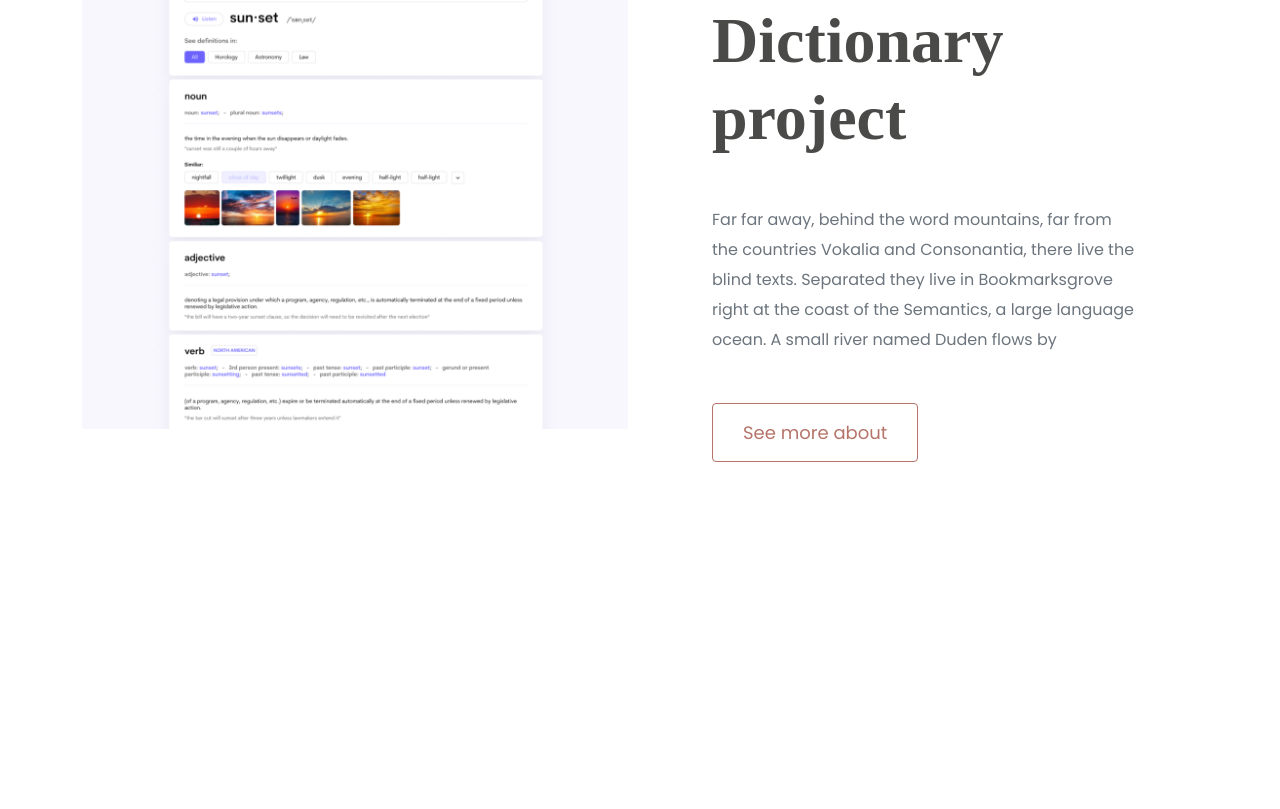
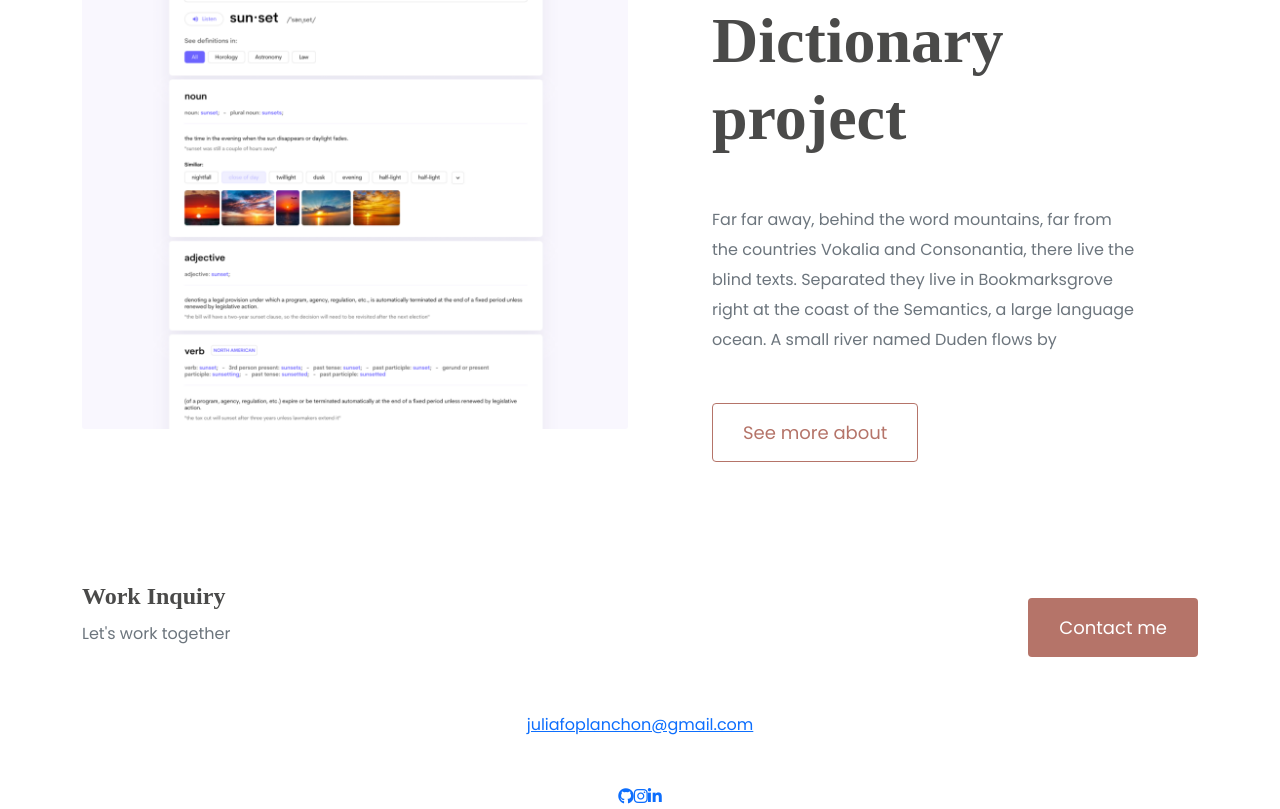
Before and after one commit to jujuPlanchon/Final-project-responsive, a plain HTML site: page index.html in a window 1280 px wide. Shown: the part 2475-3284 px from the top of the page. Before the commit the page ends 3057 px from the top, so only its background shows below. Drawn offline with nearby package versions, Linux system fonts and the light colour scheme; a web font is replaced by a local one.

Commit message:
added footer to the index

```diff
--- a/index.html
+++ b/index.html
@@ -124,6 +124,36 @@
           </div>
         </div>
       </div>
+      <footer>
+        <div class="contact-box justify-content-between mb-5 d-none d-md-flex">
+          <div>
+            <h4>Work Inquiry</h4>
+            <p class="text-muted">Let's work together</p>
+          </div>
+          <div>
+            <a href="/contact.html" class="btn btn-branding mt-3">Contact me</a>
+          </div>
+        </div>
+        <div class="d-flex justify-content-center mb-5">
+          <a href="mailto:juliafoplanchon@gmail.com" class="email-link"
+            >juliafoplanchon@gmail.com</a
+          >
+        </div>
+        <div class="social-links d-flex justify-content-center">
+          <a href="https://github.com/jujuPlanchon" target="_blank">
+            <i class="fab fa-github"></i>
+          </a>
+          <a href="https://www.instagram.com/jujubittencourt/" target="_blank">
+            <i class="fab fa-instagram"></i>
+          </a>
+          <a
+            href="https://www.linkedin.com/in/julia-planchon-473534ba/"
+            target="_blank"
+          >
+            <i class="fab fa-linkedin-in"></i>
+          </a>
+        </div>
+      </footer>
     </div>
   </body>
 </html>
```
